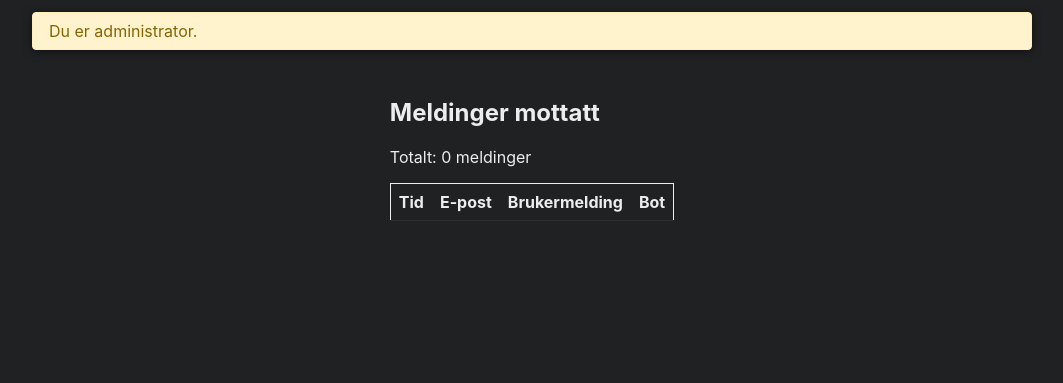
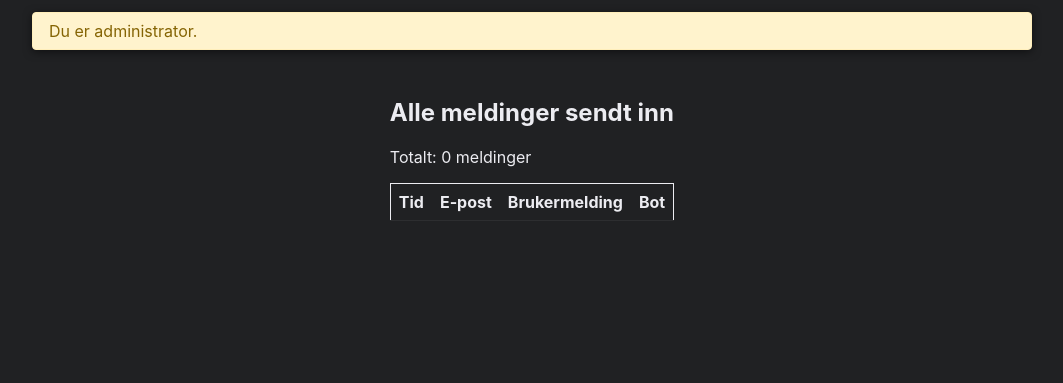
Before and after one commit to Odalopheim/PHP-Prosjekt, a PHP site: page /admin_messages.php in a window 1280 px wide. Shown: the part 37-420 px from the top of the page, without its empty margins (108-1171 px from the left). Run offline with PHP 8.4, Linux system fonts and the light colour scheme; the visitor is signed in with stand-in values (Sample User, id 1); lists and menus that the app fills with data are empty; some libraries are stand-ins or nearby versions.

Commit message:
la in mer forståelig tilbakemeldinger

```diff
--- a/views/admin_messages.php
+++ b/views/admin_messages.php
@@ -15,7 +15,7 @@ if (empty($_SESSION['is_admin'])) {
 $messages = Conversation::getAllMessages();
 ?>
 <div class="container">
-  <h2>Meldinger mottatt</h2>
+  <h2>Alle meldinger sendt inn</h2>
   <p>Totalt: <?= count($messages) ?> meldinger</p>
    <table class="admin-table">
     <thead>
--- a/views/history.php
+++ b/views/history.php
@@ -19,7 +19,7 @@ $conversations = Conversation::getMessagesForUserById();
 <?php include_once __DIR__ . '/header.php'; ?>
 
   <main style="width:100%;max-width:720px;margin:1rem auto;padding:0 1rem;box-sizing:border-box;">
-    <h1>Tidligere samtaler</h1>
+    <h1>Dine tidligere samtaler</h1>
     <?php if (empty($conversations)): ?>
       <p>Ingen tidligere samtaler funnet.</p>
     <?php else: ?>
```
